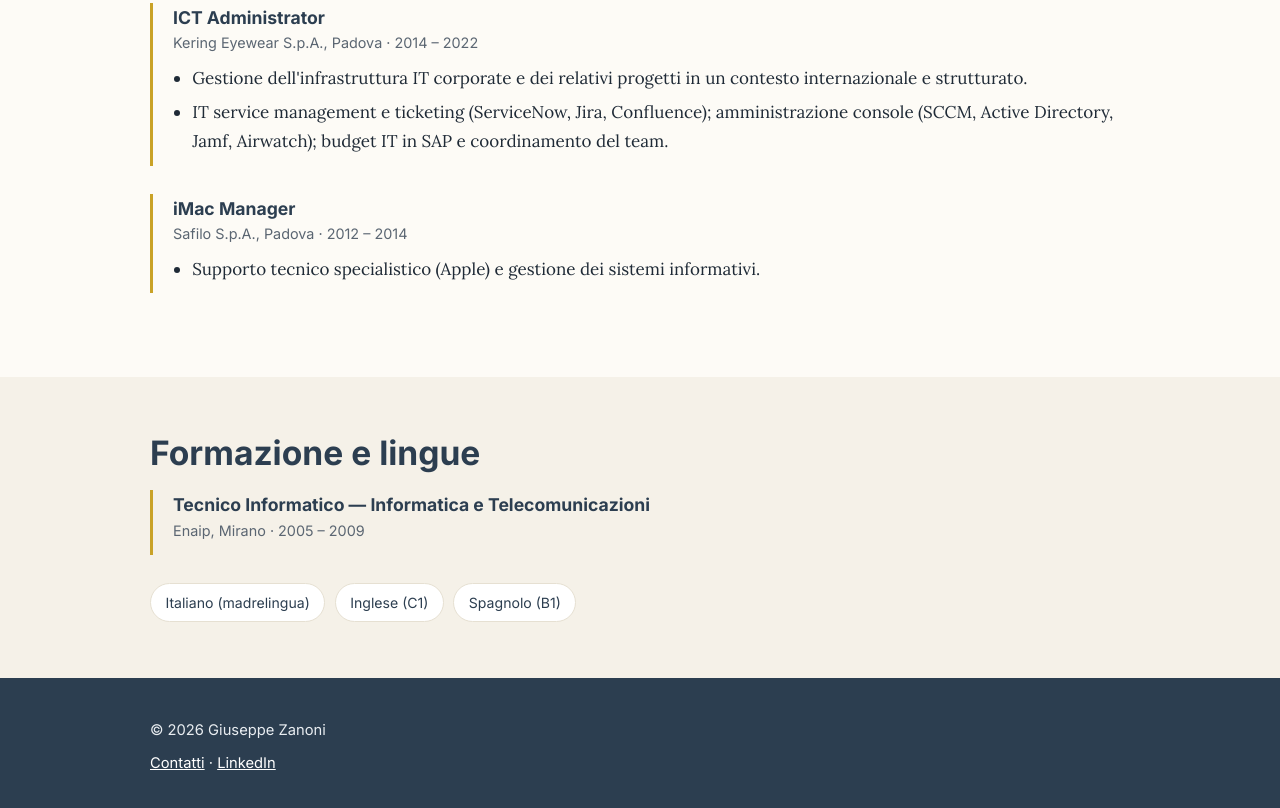
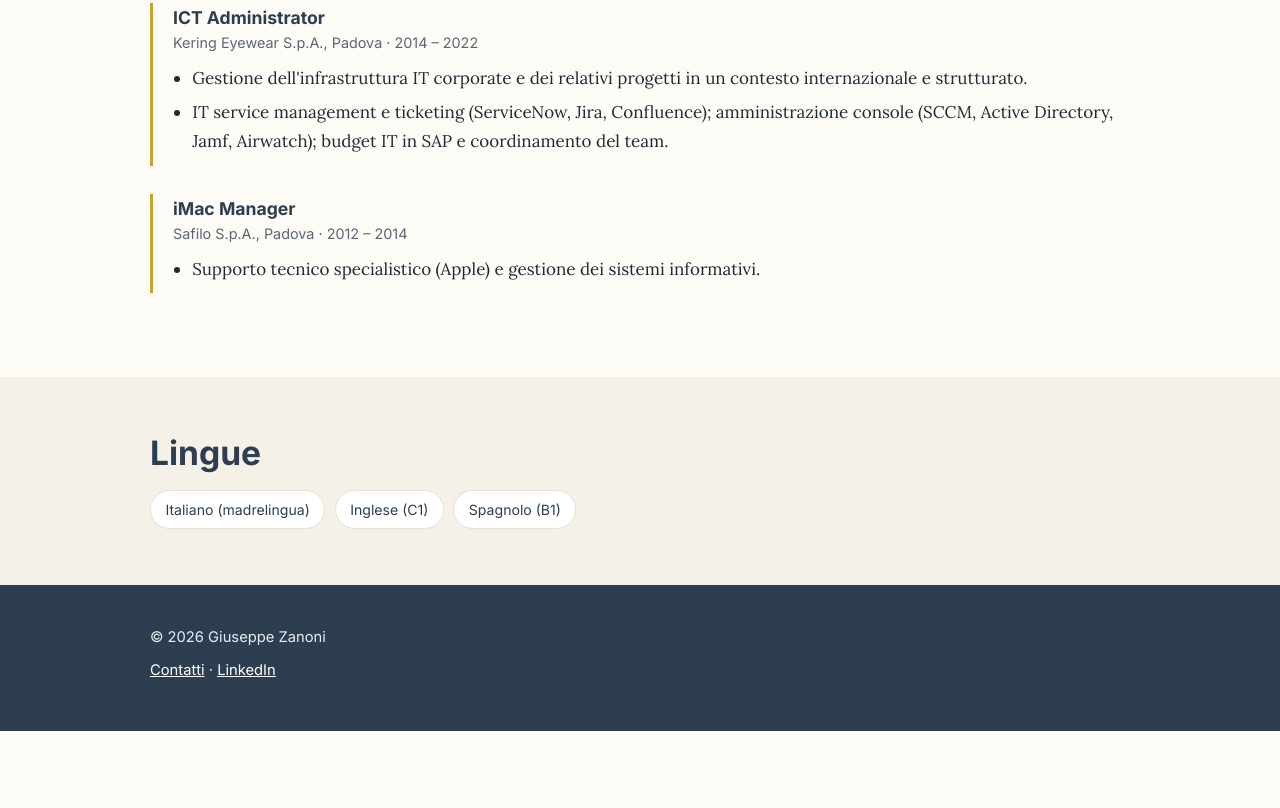
Before and after one commit to origina-dev2026/giuseppezanoni-site, a plain HTML site: page curriculum.html in a window 1280 px wide. Shown: the part 1987-2795 px from the top of the page. After the commit the page ends 2718 px from the top, so only its background shows below. Drawn offline with Linux system fonts and the light colour scheme.

Commit message:
Rimossa la formazione dal sito e dal CV
Co-Authored-By: Claude Haiku 5.5 <noreply@anthropic.com>

```diff
--- a/curriculum.html
+++ b/curriculum.html
@@ -226,11 +226,7 @@
 
   <section class="alt" aria-labelledby="titolo-formazione">
     <div class="container">
-      <h2 class="section-title" id="titolo-formazione">Formazione e lingue</h2>
-      <article class="exp">
-        <h3>Tecnico Informatico — Informatica e Telecomunicazioni</h3>
-        <p class="meta">Enaip, Mirano · 2005 – 2009</p>
-      </article>
+      <h2 class="section-title" id="titolo-formazione">Lingue</h2>
       <ul class="skills" aria-label="Lingue">
         <li>Italiano (madrelingua)</li>
         <li>Inglese (C1)</li>
```
Also changed, not shown: 1 other file.
